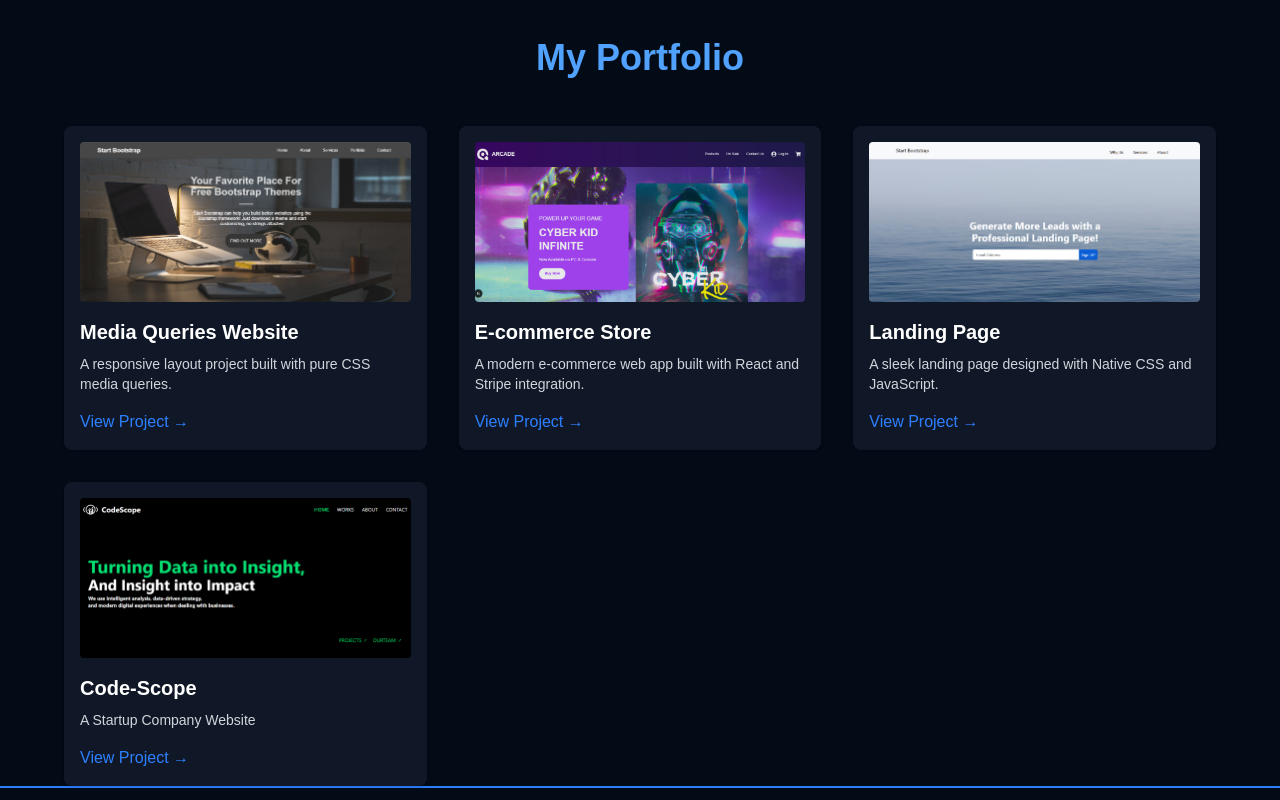
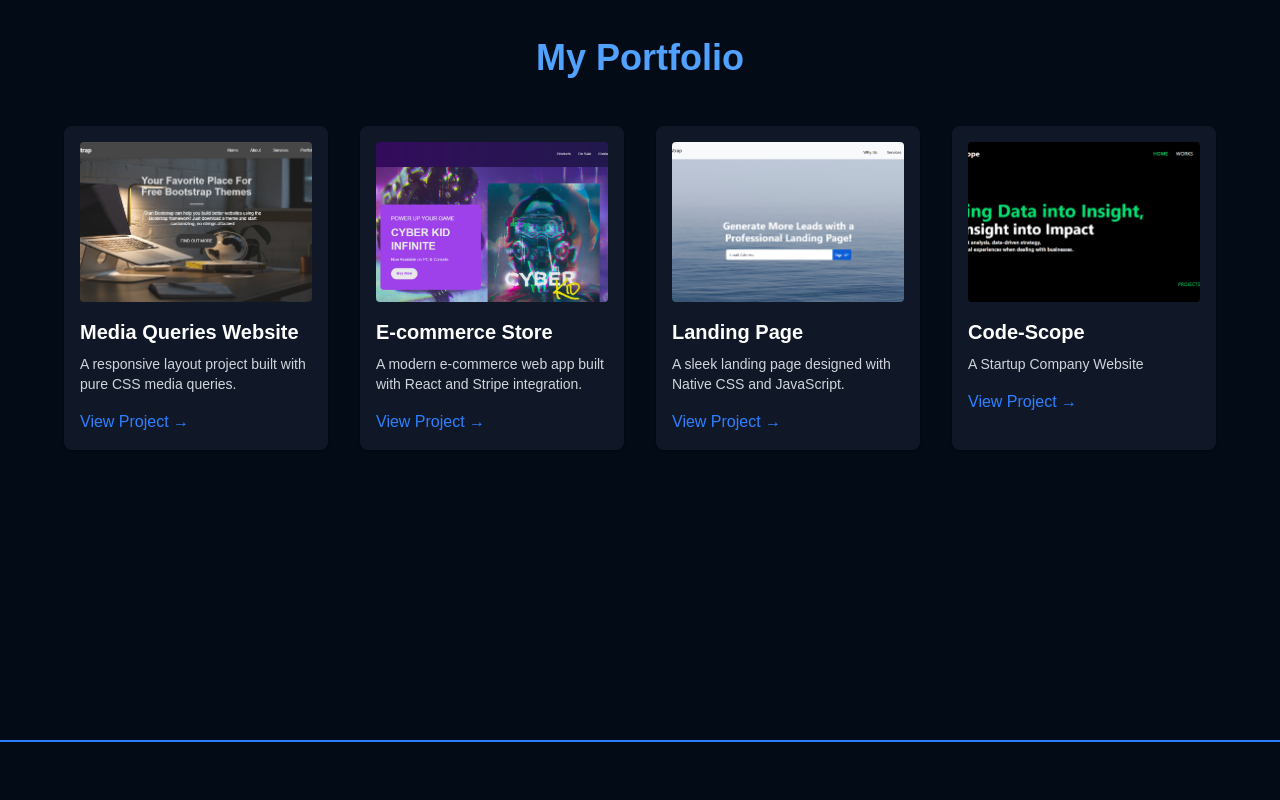
Before and after one commit to ahmedmahmoud00398/Portofolio, a Next.js app: page / in a window 1280 px wide. Shown: the part 2660-3460 px from the top of the page. Built offline with nearby package versions, Linux system fonts and the light colour scheme.

Commit message:
Update Portfolio.jsx

```diff
--- a/app/component/Portfolio.jsx
+++ b/app/component/Portfolio.jsx
@@ -35,7 +35,7 @@ export default function Projects() {
       <main className="min-h-screen bg-[#030b16] text-white pt-24 px-6 border-b-2 border-blue-500" id="portfolio">
         <section className="max-w-6xl mx-auto">
           <h2 className="text-4xl font-bold text-center text-blue-400 mb-12">My Portfolio</h2>
-          <div className="grid md:grid-cols-3 gap-8">
+          <div className="grid md:grid-cols-4 gap-8 mb-10">
             {projects.map((project, index) => (
               <motion.div
                 key={index}
```
